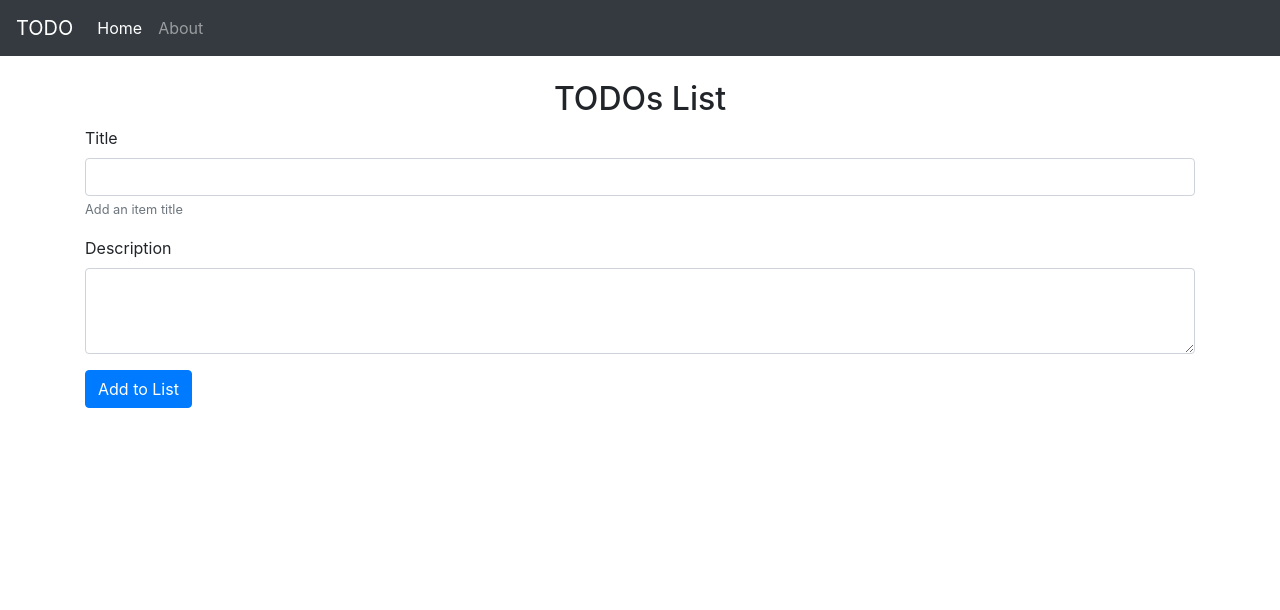
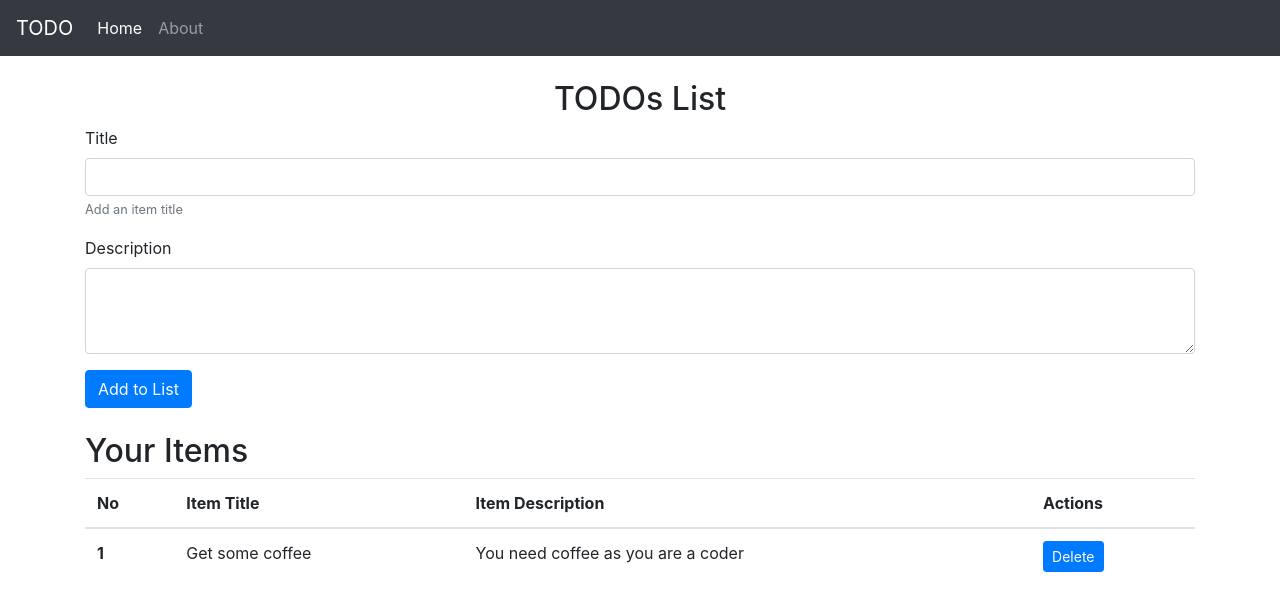
Before and after one commit to Mrunmai-k/JavaScript-Practice, a plain HTML site: page To-Do_List/todo.html in a window 1280 px wide. Drawn offline with nearby package versions, Linux system fonts and the light colour scheme.

Commit message:
Created a div for listing out the items added in todo list

```diff
--- a/To-Do_List/todo.html
+++ b/To-Do_List/todo.html
@@ -47,6 +47,28 @@
             </div>
             <button type="submit" class="btn btn-primary">Add to List</button>
         </form>
+
+        <div id="items" class="my-4">
+            <h2>Your Items</h2>
+            <table class="table">
+                <thead>
+                  <tr>
+                    <th scope="col">No</th>
+                    <th scope="col">Item Title</th>
+                    <th scope="col">Item Description</th>
+                    <th scope="col">Actions</th>
+                  </tr>
+                </thead>
+                <tbody>
+                  <tr>
+                    <th scope="row">1</th>
+                    <td>Get some coffee</td>
+                    <td>You need coffee as you are a coder</td>
+                    <td><button class="btn btn-sm btn-primary">Delete</button></td>
+                </tbody>
+              </table>
+
+        </div>
     </div>
 
     <!-- Optional JavaScript; choose one of the two! -->
```
